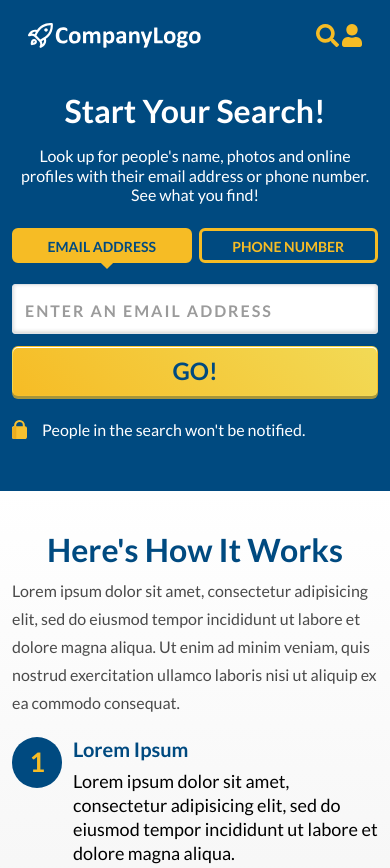
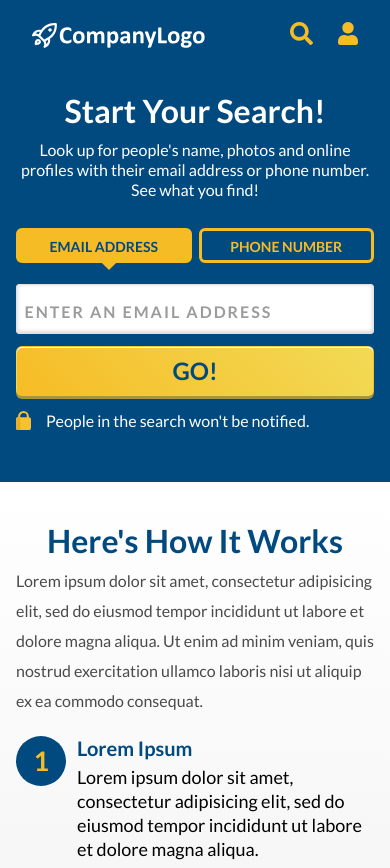
Before and after one commit to iosebkhe/FE-Challenge-Source-Code, a website built with webpack: page src/index.html in a window 390 px wide. Shown: the top 868 px of the page. Built offline with nearby package versions, Linux system fonts and the light colour scheme.

Commit message:
refactor: Refactored SCSS to Mobile-First Approach
- Converted all styles to a mobile-first design.
- Updated measurements from pixels to rems for better scalability.
- Ensured consistent styling across various screen sizes.
- Fixed issues related to missed design specifications.

```diff
--- a/src/index.html
+++ b/src/index.html
@@ -17,7 +17,7 @@
       <a href="./index.html">
         <img src="assets/logo.svg" width="173" height="25" alt="">
       </a>
-      <div>
+      <div class="navbar-user">
         <img src="assets/search.svg" width="23" height="23" alt="Search">
         <img class="ml-4" width="20" height="23" src="assets/person.svg" alt="Profile">
       </div>
@@ -28,7 +28,7 @@
     <!-- Main Form -->
     <section id="main-form" class="above-the-fold">
       <div class="container">
-        <div class="headline text-white text-center mb-4 mb-md-5">
+        <div class="headline text-white text-center">
           <h1 class="mb-3">Start Your Search!</h1>
           <h2>Look up for people's name, photos and online profiles with their email address or phone number. See what
             you
--- a/src/js/results.js
+++ b/src/js/results.js
@@ -33,7 +33,7 @@ function populateResultsData() {
           document.querySelector('.phone-num').innerHTML +=
             "<a href='tel:" +
             phone +
-            "' style='display: block;color: #004A80;'>" +
+            "' style='display: block;color: #004A80; text-decoration:none;'>" +
             formatted_phone +
             '</a>';
         }
--- /dev/null
+++ b/src/styles/base/_media_queries.scss
@@ -0,0 +1,25 @@
+$breakpoints: (
+  //768px
+  "medium": 48em,
+  //992px
+  "large": 62em,
+);
+
+@mixin respond-to($breakpoint) {
+  // Retrieves the value from the key
+  $value: map-get($breakpoints, $breakpoint);
+
+  // If the key exists in the map
+  @if $value !=null {
+
+    // Prints a media query based on the value
+    @media only screen and (min-width: $value) {
+      @content;
+    }
+  }
+
+  // If the key doesn't exist in the map
+  @else {
+    @warn "Unfortunately, no value could be retrieved from `#{$breakpoint}`. "(+"Please make sure it is defined in `$breakpoints` map.");
+  }
+}
--- a/src/styles/base/_typography.scss
+++ b/src/styles/base/_typography.scss
@@ -1,63 +1,81 @@
+@import './variables';
+
+html {
+  font-size: 62.5%;
+}
+
 body {
-  font-family: 'Lato', sans-serif;
+  font-family: $font-family;
   color: #000;
-  font-size: 18px;
+  font-size: $font-size-18;
 }
 
 h1 {
-  font-size: 52px;
+  font-size: $font-size-32;
   font-weight: bold;
 
-  @media (max-width: 991px) {
-    font-size: 48px;
+  @include respond-to(medium) {
+    font-size: $font-size-48;
   }
 
-  @media (max-width: 767px) {
-    font-size: 32px;
+  @include respond-to(large) {
+    font-size: $font-size-52;
   }
 }
 
+
 h2 {
-  font-size: 24px;
-  font-weight: normal;
+  font-size: $font-size-16;
+  /* Default for mobile */
+  font-weight: $font-weight-normal;
+  line-height: $line-height-20;
 
-  @media (max-width: 991px) {
-    font-size: 20px;
+  @include respond-to(medium) {
+    font-size: $font-size-20;
+    line-height: normal;
+    /* Tablet and up */
   }
 
-  @media (max-width: 767px) {
-    font-size: 16px;
+  @include respond-to(large) {
+    font-size: $font-size-24;
+    /* Desktop and up */
   }
 }
 
-h3, h5 {
-  font-size: 22px;
-  font-weight: bold;
-  color: #004A80;
+h3,
+h5 {
+  font-size: $font-size-20;
+  font-weight: $font-weight-bold;
+  color: $color-blue;
 
-  @media (max-width: 991px) {
-    font-size: 20px;
+  @include respond-to(medium) {
+    font-size: $font-size-22;
   }
 }
 
 h4 {
-  font-size: 32px;
+  font-size: $font-size-20;
   font-weight: bold;
-  color: #004A80;
+  color: $color-blue;
 
-  @media (max-width: 991px) {
-    font-size: 20px;
+  @include respond-to(medium) {
+    font-size: $font-size-32;
   }
 }
 
 section {
-  padding: 40px 0 52px;
+  padding: 4rem 0 5.2rem;
 }
 
 .text-primary {
-  color: #004A80 !important;
+  color: $color-blue !important;
 }
 
 .text-secondary {
-  color: #4A4A4A !important;
+  color: $color-gray-3 !important;
 }
+
+.container {
+  max-width: 98rem;
+  padding: 0 1.6rem;
+}
--- /dev/null
+++ b/src/styles/base/_variables.scss
@@ -0,0 +1,59 @@
+// Font Family
+$font-family: 'Lato', sans-serif;
+
+// Colors
+$color-blue: #004A80;
+$color-red: #DC0015;
+$color-yellow-bright: #F2DA56;
+$color-yellow-dark: #F6BC25;
+$gradient-yellow: linear-gradient(225deg, $color-yellow-bright 0%, $color-yellow-dark 100%);
+$color-box-shadow: #A6953B;
+$color-gray-1: #999999;
+$color-gray-2: #E6E6E6;
+$color-gray-3: #4A4A4A;
+$color-gray-4: #F8F8F8;
+$color-gray-5: #9B9B9B;
+$gradient-gray: linear-gradient(0deg, $color-gray-2 0%, #FFFFFF 100%);
+$color-white: #FFFFFF; // White color
+$color-black: #000000; // Black color
+
+// Box Shadow
+$box-shadow-default: 0 3px 0 0 $color-box-shadow, inset 0 1px 0 0 $color-white; // Default box shadow
+
+// Font Sizes (in rem)
+$font-size-12: 1.2rem; // 12px
+$font-size-14: 1.4rem; // 14px
+$font-size-15: 1.5rem; // 15px
+$font-size-16: 1.6rem; // 16px
+$font-size-18: 1.8rem; //18px
+$font-size-20: 2rem; // 20px
+$font-size-22: 2.2rem; // 22px
+$font-size-24: 2.4rem; // 24px
+$font-size-32: 3.2rem; // 32px
+$font-size-48: 4.8rem; // 48px
+$font-size-52: 5.2rem; // 52px
+
+// Line Heights (in rem)
+$line-height-17: 1.7rem; // 17px
+$line-height-20: 2rem; // 20px
+$line-height-24: 2.4rem; // 24px
+$line-height-26: 2.6rem; // 26px
+$line-height-28: 2.8rem; // 28px
+$line-height-30: 3.0rem; // 30px
+$line-height-32: 3.2rem; // 32px
+$line-height-58: 5.8rem; // 58px
+$line-height-86: 8.6rem; // 86px
+
+// Letter Spacing (in rem)
+$letter-spacing-1: 0.1rem; // 1px
+$letter-spacing-2: 0.2rem; // 2px
+
+// Font Weights
+$font-weight-normal: 400; // Normal font weight
+$font-weight-bold: 700; // Bold font weight
+
+// Border Radius
+$border-radius-circle: 50%; // 3px
+$border-radius-small: 0.3rem; // 3px
+$border-radius-large: 0.6rem; // 6px
+$border-radius-extra-large: 3rem; // 30px
--- a/src/styles/components/_tabs.scss
+++ b/src/styles/components/_tabs.scss
@@ -1,23 +1,24 @@
 .tabs {
   display: flex;
-  gap: 7px;
-  margin-bottom: 21px;
+  gap: 0.7rem; // 7px
+  margin-bottom: 2.1rem; // 21px
   align-items: center;
 
-  @media (min-width:768px) {
-    gap: 20px;
+  // Use media query mixin for larger screens
+  @include respond-to(medium) {
+    gap: 2rem;
   }
 
   &-search-type {
     display: none;
 
-    @media (min-width:768px) {
+    @include respond-to(medium) {
       display: block;
       margin-bottom: 0;
-      color: #ffffff;
-      font-size: 16px;
+      color: $color-white;
+      font-size: $font-size-16;
       text-transform: uppercase;
-      margin-right: 4px;
+      margin-right: 0.4rem;
     }
   }
 
@@ -25,38 +26,35 @@
     background-color: transparent;
     outline: none;
     flex: 1;
-    font-size: 14px;
-    color: #F6BC25;
-    font-weight: 700;
-    border: 3px solid #F6BC25;
-    border-radius: 6px;
-    padding-top: 7px;
-    padding-bottom: 5px;
-    line-height: 17px;
+    font-size: $font-size-14;
+    color: $color-yellow-dark;
+    font-weight: $font-weight-bold;
+    border: 0.3rem solid $color-yellow-dark;
+    border-radius: $border-radius-large;
+    padding-top: 0.7rem;
+    padding-bottom: 0.5rem;
+    line-height: $line-height-17;
     text-transform: uppercase;
 
     &-active {
       position: relative;
-      color: #004A80;
-      background-color: #F6BC25;
+      color: $color-blue;
+      background-color: $color-yellow-dark;
 
       &::after {
         content: "";
         position: absolute;
         bottom: -50%;
         left: 50%;
-        transform: rotate(45deg) translate(-5px, -5px);
-        width: 10px;
-        height: 10px;
-        background-color: #F6BC25;
-
+        transform: rotate(45deg) translate(-0.5rem, -0.5rem); // Adjusted for rem
+        width: 1rem;
+        height: 1rem;
+        background-color: $color-yellow-dark;
       }
     }
 
-    @media (min-width:768px) {
-      max-width: 150px;
+    @include respond-to(medium) {
+      max-width: 15rem; // 150px
     }
   }
-
-
 }
--- a/src/styles/main.scss
+++ b/src/styles/main.scss
@@ -1,4 +1,6 @@
+@import 'base/media_queries';
 @import 'base/typography';
+@import 'base/variables';
 
 @import './components/tabs';
 
--- a/src/styles/sections/_above-the-fold.scss
+++ b/src/styles/sections/_above-the-fold.scss
@@ -1,9 +1,14 @@
 .above-the-fold {
-  background: #004A80;
-  padding-top: 24px;
+  background: $color-blue;
+  padding-top: 2.4rem;
 }
 
 .above-the-fold .headline {
-  max-width: 780px;
+  max-width: 78rem;
   margin: 0 auto;
+  margin-bottom: 2.8rem;
+
+  @include respond-to(medium) {
+    margin-bottom: 3.8rem;
+  }
 }
--- a/src/styles/sections/_features.scss
+++ b/src/styles/sections/_features.scss
@@ -2,75 +2,79 @@
   background-image: linear-gradient(0deg, #E6E6E6 0%, #FFFFFF 100%);
 
   .headline {
-    margin-bottom: 40px;
+    margin-bottom: 2rem;
 
-    @media (max-width: 991px) {
-      margin-bottom: 28px;
+    @include respond-to(medium) {
+      margin-bottom: 2.8rem;
     }
 
-    @media (max-width: 767px) {
-      margin-bottom: 20px;
+    @include respond-to(large) {
+      margin-bottom: 4rem;
     }
   }
 
+
   h2 {
-    line-height: 30px;
+    line-height: $line-height-30;
 
-    @media (max-width: 991px) {
-      line-height: 28px;
+    @include respond-to(medium) {
+      line-height: $line-height-28;
     }
   }
 
+
   .list-item {
-    margin-bottom: 28px;
+    margin-bottom: 1.6rem;
 
-    @media (max-width: 991px) {
-      margin-bottom: 20px;
+    @include respond-to(medium) {
+      margin-bottom: 2rem;
     }
 
-    @media (max-width: 767px) {
-      margin-bottom: 16px;
+    @include respond-to(large) {
+      margin-bottom: 2.8rem;
     }
   }
 
+
   .list-circle {
     border-radius: 50%;
-    width: 90px;
-    height: 90px;
-    line-height: 90px;
+    width: 5.04rem;
+    height: 5.04rem;
+    line-height: 5.04rem;
     background: #004A80;
     text-align: center;
-    font-size: 48px;
+    font-size: 2.688rem;
     font-weight: bold;
     color: #F6BC25;
-    flex: 0 0 90px;
-    margin-right: 20px;
+    flex: 0 0 5.04rem;
+    margin-right: 1.06rem;
 
-    @media (max-width: 991px) {
-      width: 63px;
-      height: 63px;
-      line-height: 63px;
-      flex: 0 0 63px;
-      font-size: 33.6px;
+    @include respond-to(medium) {
+      width: 6.3rem;
+      height: 6.3rem;
+      line-height: 6.3rem;
+      flex: 0 0 6.3rem;
+      font-size: 3.36rem;
       margin-right: 0;
     }
 
-    @media (max-width: 767px) {
-      width: 50.4px;
-      height: 50.4px;
-      line-height: 50.4px;
-      flex: 0 0 50.4px;
-      font-size: 26.88px;
-      margin-right: 10.6px;
+    @include respond-to(large) {
+      width: 9rem;
+      height: 9rem;
+      line-height: 9rem;
+      flex: 0 0 9rem;
+      font-size: 4.8rem;
+      margin-right: 2rem;
     }
   }
 
   .list-text p {
     margin: 0;
-    line-height: 26px;
+    line-height: $line-height-24;
 
-    @media (max-width: 991px) {
-      line-height: 24px;
+    @include respond-to(medium) {
+      line-height: $line-height-26;
     }
   }
+
 }
--- a/src/styles/sections/_loading.scss
+++ b/src/styles/sections/_loading.scss
@@ -1,5 +1,5 @@
 .loading {
-  background-color: #F8F8F8;
+  background-color: $color-gray-4;
   height: 100vh;
 
   display: flex;
@@ -10,20 +10,20 @@
   &-spinner {
     animation: spinner 2000ms infinite;
 
-    @media (min-width: 768px) {
-      width: 154px;
-      height: 154px;
+    @include respond-to(medium) {
+      width: 15.4rem;
+      height: 15.4rem;
     }
   }
 
   &-text {
-    font-size: 18px;
-    color: #004A80;
-    font-weight: 700;
-    margin-top: 27px;
+    font-size: $font-size-18;
+    color: $color-blue;
+    font-weight: $font-weight-bold;
+    margin-top: 2.7rem;
 
-    @media (min-width: 768px) {
-      font-size: 24px;
+    @include respond-to(medium) {
+      font-size: $font-size-24;
     }
   }
 }
--- a/src/styles/sections/_navbar.scss
+++ b/src/styles/sections/_navbar.scss
@@ -1,4 +1,10 @@
 .navbar {
-  background: #004A80;
-  padding: 20px 16px;
+  background: $color-blue;
+  padding: 2rem 1.6rem;
+
+  &-user {
+    display: flex;
+    gap: 2.5rem;
+    align-items: center;
+  }
 }
--- a/src/styles/sections/_results.scss
+++ b/src/styles/sections/_results.scss
@@ -1,54 +1,58 @@
 .result {
-  background: #F8F8F8;
-  min-height: 455px;
+  background: $color-gray-4;
+  min-height: 30.6rem;
   display: flex;
   flex-direction: column;
   justify-content: center;
 
+  .result-avatar {
+    display: none;
+  }
+
   .result-card {
-    max-width: 980px;
-    background: #fff;
-    box-shadow: 0 2px 4px 0 rgba(0,0,0,0.50);
-    border-radius: 30px;
-    padding: 40px;
-    margin: 40px auto;
+    max-width: 98rem;
+    background: $color-white;
+    box-shadow: 0 0.2rem 0.4rem 0 rgba(0, 0, 0, 0.50);
+    border-radius: $border-radius-extra-large;
+    padding: 4rem;
+    margin: 4rem auto;
 
     .result-avatar {
-      border-radius: 50%;
-      width: 90px;
-      height: 90px;
-      line-height: 86px;
-      background: #004A80;
+      border-radius: $border-radius-circle;
+      width: 6.3rem;
+      height: 6.3rem;
+      line-height: $line-height-58;
+      background: $color-blue;
       text-align: center;
-      flex: 0 0 90px;
-      margin-right: 20px;
-
-      @media (max-width: 991px) {
-        width: 63px;
-        height: 63px;
-        line-height: 58px;
-        flex: 0 0 63px;
-      }
+      flex: 0 0 6.3rem;
+      margin-right: 2rem;
 
       img {
-        width: 28px;
+        width: 2.8rem;
       }
     }
 
     .result-desc {
-      color: #4A4A4A;
+      color: $color-gray-3;
     }
   }
 
-  @media (max-width: 991px) {
-    min-height: 512px;
+  @include respond-to(medium) {
+    min-height: 51.2rem;
+
+    .result-avatar {
+      display: block;
+    }
   }
 
-  @media (max-width: 767px) {
-    min-height: 306px;
+  @include respond-to(large) {
+    min-height: 45.5rem;
 
     .result-avatar {
-      display: none;
+      width: 9rem;
+      height: 9rem;
+      line-height: $line-height-86;
+      flex: 0 0 9rem;
     }
   }
 }
--- a/src/styles/sections/_search-again.scss
+++ b/src/styles/sections/_search-again.scss
@@ -1,15 +1,8 @@
 .search-again {
-  background: #004A80;
-}
+  background: $color-blue;
+  padding: 4rem 0;
 
-@media (min-width: 992px) {
-  .search-again {
-    padding: 80px 0;
+  @include respond-to(large) {
+    padding: 8rem 0;
   }
 }
-
-@media (max-width: 767px) {
-  .search-again {
-    padding: 40px 0;
-  }
-}
--- a/src/styles/sections/_search-form.scss
+++ b/src/styles/sections/_search-form.scss
@@ -1,5 +1,5 @@
 .form-wrapper {
-  @media (min-width:768px) {
+  @include respond-to(medium) {
     display: flex;
     align-items: flex-end;
   }
@@ -12,80 +12,78 @@
 
 .btn-form-submit {
   flex: 1;
-  border: 1px solid transparent;
-  padding: 6px 0;
-  font-size: 24px;
-  font-weight: bold;
-  color: #004A80;
-  background-image: linear-gradient(225deg, #F2DA56 0%, #F6BC25 100%);
-  box-shadow: 0 3px 0 0 #A6953B, inset 0 1px 0 0 #FFFFFF;
-  border-radius: 6px;
+  border: 0.1rem solid transparent;
+  padding: 0.6rem 0;
+  font-size: $font-size-24;
+  font-weight: $font-weight-bold;
+  color: $color-blue;
+  background-image: $gradient-yellow;
+  box-shadow: $box-shadow-default;
+  border-radius: $border-radius-large;
   outline: 0;
   appearance: none;
   -webkit-appearance: none;
-  max-width: 180px;
+  max-width: 100%;
   width: 100%;
-  height: 70px;
-  margin-left: 20px;
+  height: 5rem;
+  margin: 1.2rem 0 0 0;
 
-  /* Adjust styles for mobile view */
-  @media (max-width: 767px) {
-    height: 50px;
-    max-width: 100%;
-    margin: 12px 0 0 0;
+  @include respond-to(medium) {
+    height: 7rem;
+    max-width: 18rem;
+    margin-left: 2rem;
   }
 
-  // Interaction states
   &:hover,
   &:active {
-    // Remove gradient on hover/active
     background-image: none;
-    color: #004A80;
+    color: $color-blue;
   }
 
   &:hover {
-    background-color: #F2DA56;
+    background-color: $color-yellow-bright;
   }
 
   &:active,
   &:focus {
-    // Change background on active/focus
-    background-color: #F6BC25;
+    background-color: $color-yellow-dark;
   }
 }
 
+
 .input-group {
   >.form-control {
-    height: 70px;
+    height: 5rem;
     background: #FFF;
     box-shadow: inset 0 -1px 4px 0 rgba(0, 0, 0, 0.20);
-    border-radius: 3px !important;
-    font-size: 22px;
+    border-radius: $border-radius-small !important;
+    font-size: $font-size-22;
 
     &::placeholder {
-      color: #9B9B9B;
-      font-size: 16px;
-      font-weight: bold;
+      color: $color-gray-5;
+      font-size: $font-size-16;
+      font-weight: $font-weight-bold;
       text-transform: uppercase;
-      letter-spacing: 2px;
+      letter-spacing: $letter-spacing-2;
     }
 
-    @media (max-width: 767px) {
+    @include respond-to(medium) {
       width: 100%;
-      height: 50px;
+      height: 7rem;
     }
   }
 
   &.error>.form-control {
-    border: 3px solid #DC0015;
-    border-radius: 3px 3px 0 0 !important;
+    border: 0.3rem solid $color-red;
+    border-radius: $border-radius-small $border-radius-small 0 0 !important;
   }
 }
 
+
 .form-subtext {
-  font-size: 16px;
-  color: #FFF;
-  margin: 0 0 0 15px;
+  font-size: $font-size-16;
+  color: $color-white;
+  margin: 0 0 0 1.5rem;
   line-height: normal;
 }
 
@@ -99,16 +97,16 @@
   width: 100%;
   /* Override any existing margin to ensure proper positioning */
   margin: 0px !important;
-  padding: 4px 12px;
-  background: #DC0015;
-  color: #FFF;
-  border-radius: 0 0 3px 3px;
-  font-size: 16px;
+  padding: 0.4rem 1.2rem;
+  background: $color-red;
+  color: $color-white;
+  border-radius: 0 0 0.3rem 0.3rem;
+  font-size: $font-size-16;
 
   /* Apply styles for larger screens */
-  @media (min-width:768px) {
+  @include respond-to(medium) {
     width: unset;
     position: absolute;
-    top: 70px;
+    top: 7rem;
   }
 }
```
Also changed, not shown: src/styles/sections/_footer.scss (+8 -8 lines).
